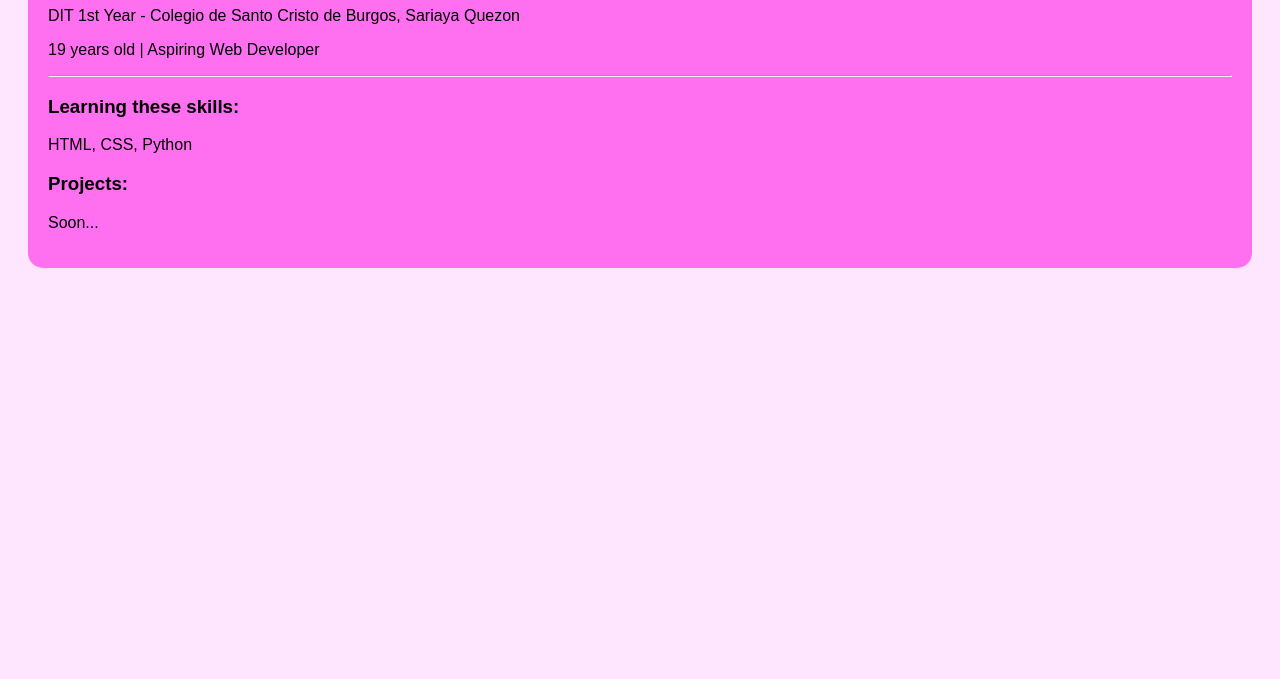
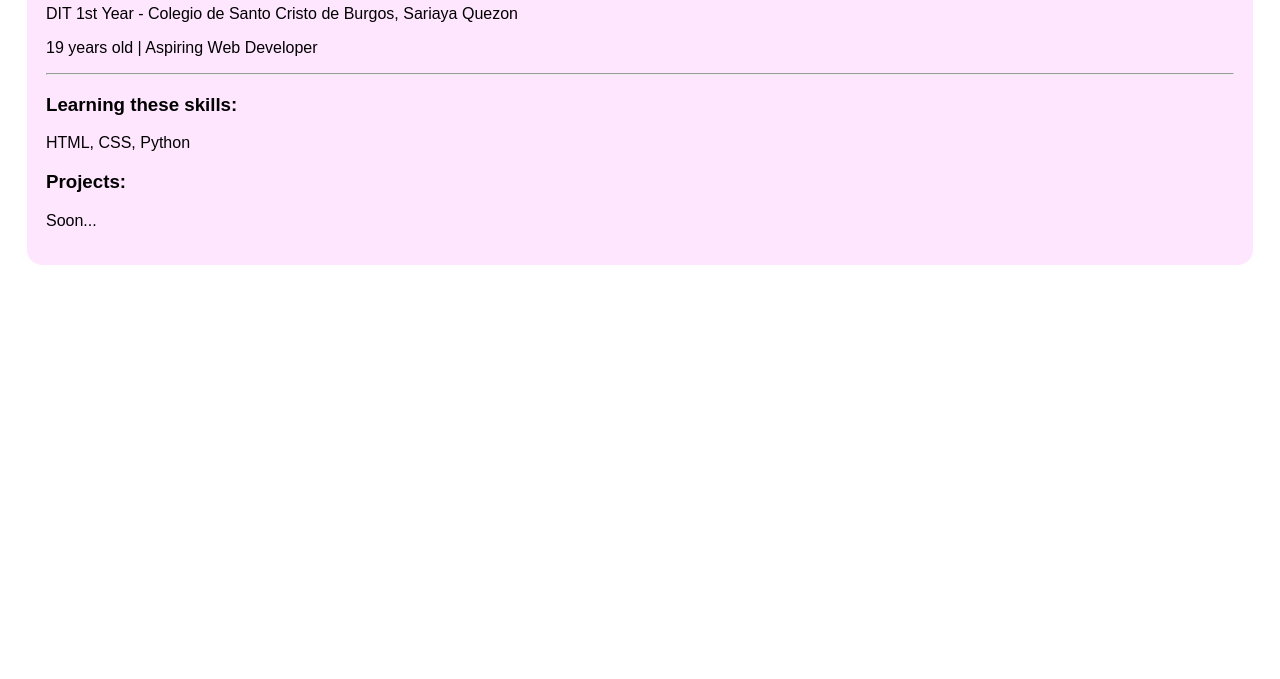
Before and after one commit to KathrynDIT-Sariaya/My-first-Portfolio, a plain HTML site: page index.html in a window 1280 px wide. Shown: the part 121-800 px from the top of the page. Drawn offline with Linux system fonts and the light colour scheme.

Commit message:
Update index.html

```diff
--- a/index.html
+++ b/index.html
@@ -4,8 +4,8 @@
 <meta name="viewport" content="width=device-width, initial-scale=1">
 <title>Royce Anne Kathryn R. Zuñiga - DIT Student</title>
 <style>
-body{font-family:sans-serif; padding:20px; background:#ffe6ff}
-.card{background:hwb(306 44% 0%); padding:20px; border-radius:15px}
+body{font-family:sans-serif; padding:19px; background:#ffe6ff0}
+.card{background:hwb(300 90% 0%); padding:19px; border-radius:15px}
 </style>
 </head>
 <body>
```
